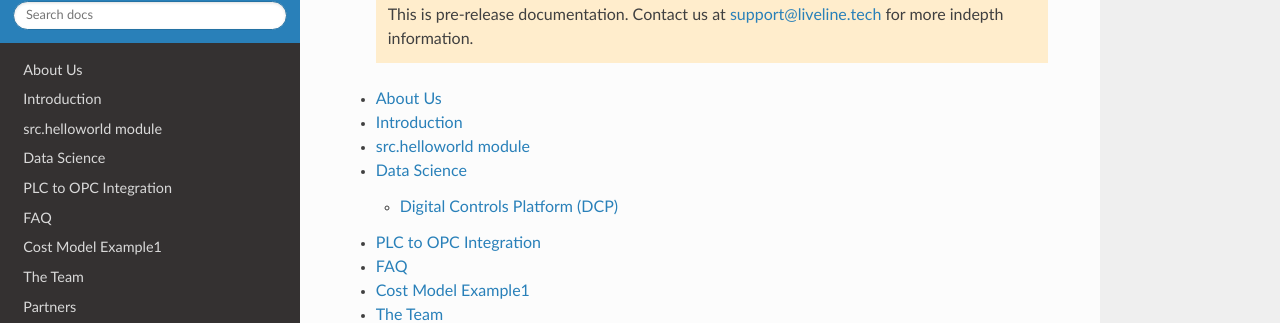
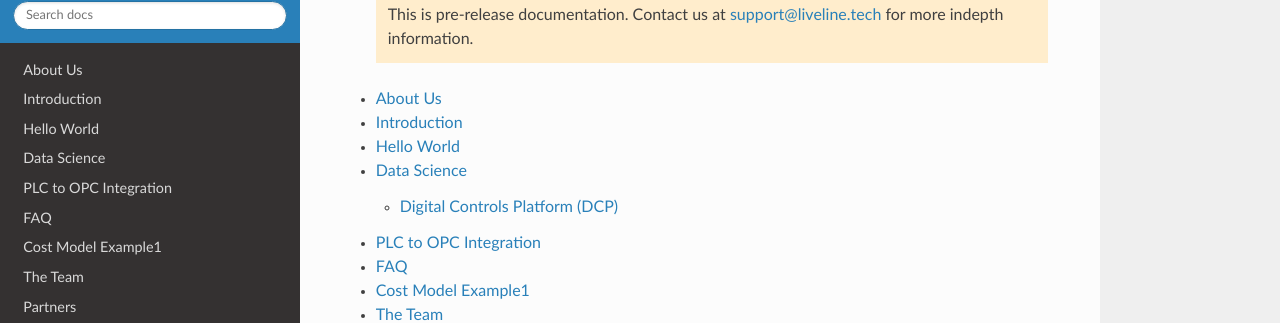
Before and after one commit to supergus/documentation_public, a Sphinx documentation site: the page built from docs/index.rst, in a window 1280 px wide. Shown: the part 198-521 px from the top of the page. Built offline with Sphinx 7.4.7 and the Read the Docs theme 2.0.0, drawn with Linux system fonts in a browser that asks for light colours; pages that are not in the unit, such as notebooks, are missing from menus.

Commit message:
helloworld.rst change
Attempting to change title on webpage

```diff
--- a/docs/helloworld/helloworld.rst
+++ b/docs/helloworld/helloworld.rst
@@ -1,4 +1,4 @@
-src.helloworld module
+Hello World
 -------------------------------------
 
 .. automodule:: src.helloworld
```
